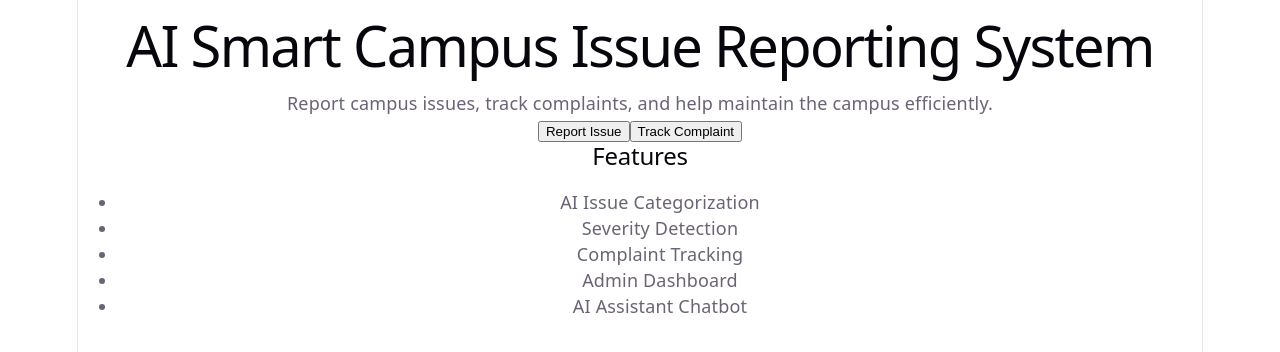
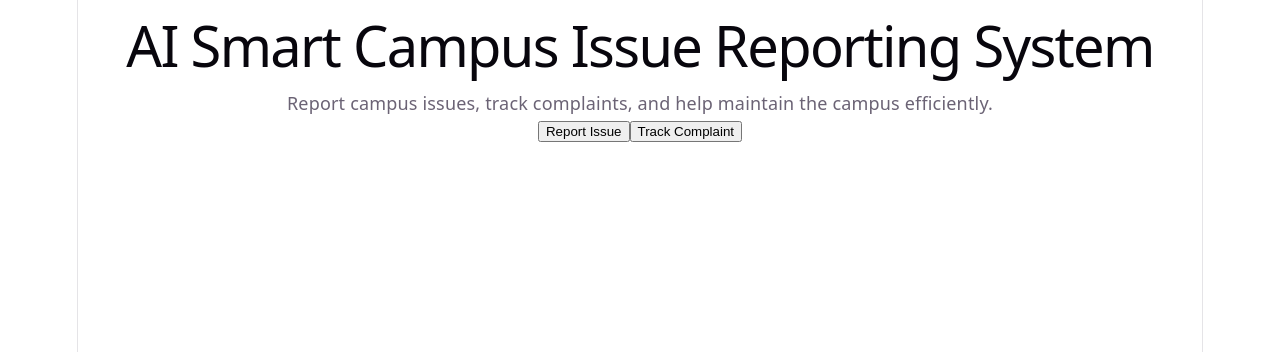
Before and after one commit to harshithan1706NH/AI_Campus, a React app in the folder frontend/: page / in a window 1280 px wide. Shown: the top 352 px of the page. Built offline with nearby package versions, Linux system fonts and the light colour scheme; the HTML template or start-up script is replaced by a standard one.

Commit message:
Created Home component

```diff
--- a/frontend/src/App.jsx
+++ b/frontend/src/App.jsx
@@ -1,28 +1,7 @@
+import Home from "./pages/Home";
+
 function App() {
-  return (
-    <div>
-      <h1>AI Smart Campus Issue Reporting System</h1>
-
-      <p>
-        Report campus issues, track complaints, and help maintain the campus
-        efficiently.
-      </p>
-
-      <button>Report Issue</button>
-
-      <button>Track Complaint</button>
-
-      <h2>Features</h2>
-
-      <ul>
-        <li>AI Issue Categorization</li>
-        <li>Severity Detection</li>
-        <li>Complaint Tracking</li>
-        <li>Admin Dashboard</li>
-        <li>AI Assistant Chatbot</li>
-      </ul>
-    </div>
-  );
+  return <Home />;
 }
 
 export default App;
--- /dev/null
+++ b/frontend/src/pages/Home.jsx
@@ -0,0 +1,17 @@
+function Home() {
+  return (
+    <div>
+      <h1>AI Smart Campus Issue Reporting System</h1>
+
+      <p>
+        Report campus issues, track complaints, and help maintain the campus
+        efficiently.
+      </p>
+
+      <button>Report Issue</button>
+      <button>Track Complaint</button>
+    </div>
+  );
+}
+
+export default Home;
```
